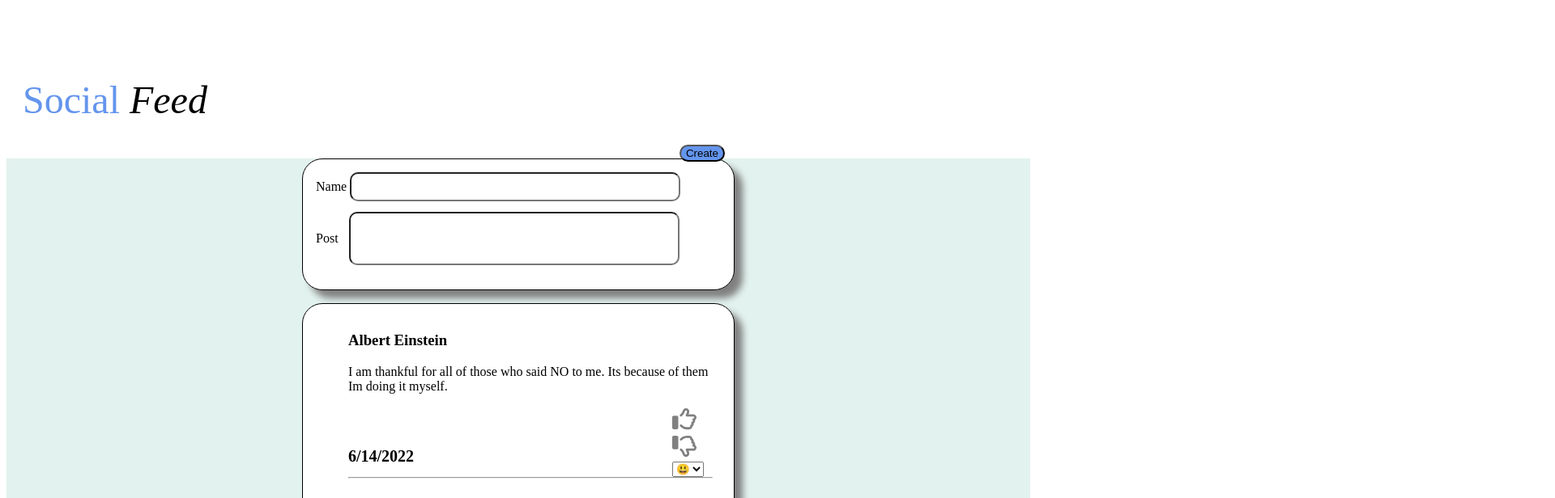
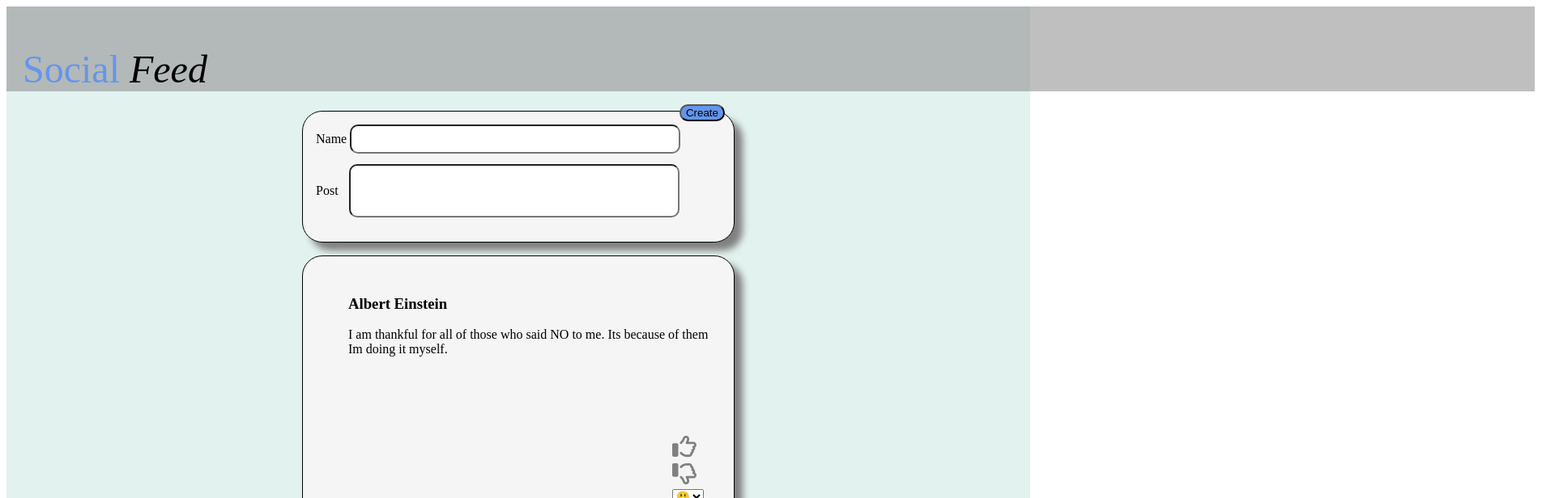
Before and after one commit to charliebrown1221/Social-Feed, a React (Create React App) app: page / in a window 1280 px wide. Shown: the top 616 px of the page at 81% size, 1920 px wide, since content can reach past the window. Built offline with nearby package versions, Linux system fonts and the light colour scheme; the HTML template or start-up script is replaced by a standard one.

Commit message:
added reactions

```diff
--- a/src/components/Post/Post.css
+++ b/src/components/Post/Post.css
@@ -14,12 +14,14 @@
 .thumb-size{
     width: 30px;
     margin-left: 400px ;
+    margin-top: 1in;
+
 
 }
 .Create-button{
     background-color: cornflowerblue;
     border-radius: 25px;
-    position: absolute;bottom: 600px;
+    position: absolute;bottom: 650px;
 }
 .name-box{
     border-radius: 10px;
@@ -37,17 +39,20 @@
     height: 60px;
 }
 .feed{
-    height: 200px;
+    height: 300px;
     width: 450px;
+    margin-top: 2em;
 
 }
 .bullet{
     list-style-type: none;
 }
 .date-size{
+    font-family: fantasy;
+    color: rgba(100, 148, 237, 0.813);
     font-size: x-small;
     margin-left: -400px;
-    margin-top: -50px;
+
 }
 .nav-textF{
   color:cornflowerblue;
--- a/src/index.css
+++ b/src/index.css
@@ -8,7 +8,7 @@
     padding: 1em;
     width: 500px;
     box-shadow: 10px 10px 8px  gray ;
-    background-color: white;
+    background-color: whitesmoke;
     box-align: center;
 
 }
@@ -17,12 +17,12 @@
     height: 200vh;
 }
 .nav{
-
-    margin-top: 2em;
+    padding-top: 50px;
+    margin-bottom: .5em;
     padding-left: 20px;
-    background-color: white;
-    width: 1940px;
-    height: 100px;
+    background-color: rgba(148, 148, 148, 0.593);
+    width: 1867px;
+    height: -100px;
     font-size: 300%;
 
 
```
